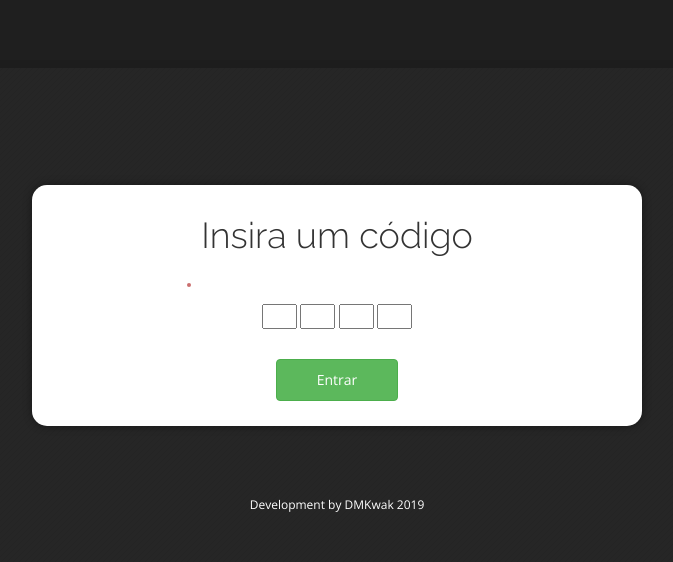
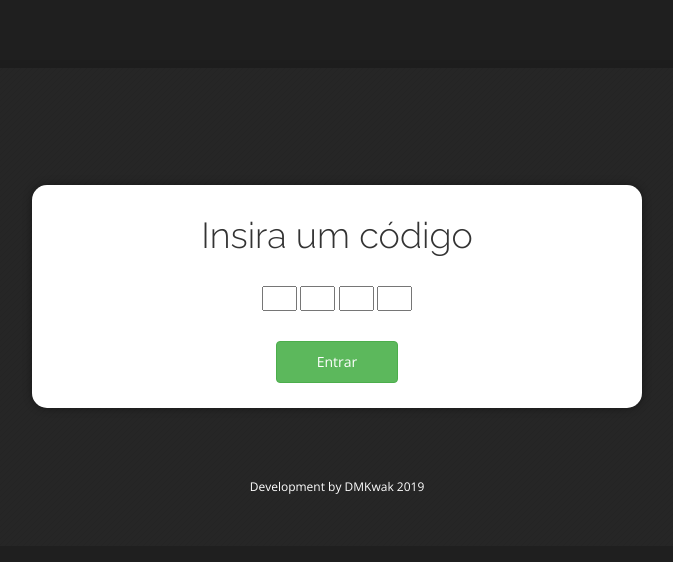
Before and after one commit to jeffersonkr/drink_flow_control, a Django app: page / in a window 1280 px wide. Shown: the top 562 px of the page, without its empty margins (303-976 px from the left). Run offline with Django 3.2, Linux system fonts and the light colour scheme; some libraries are stand-ins or nearby versions.

Commit message:
if error exist create li

```diff
--- a/core/templates/login.html
+++ b/core/templates/login.html
@@ -8,7 +8,12 @@
 			<legend>Insira um código</legend>
 
 			<div class="body">
-				<ul class="errorlist"><li style="text-align:center;">{{ error }}</li></ul>
+				<ul class="errorlist">
+					{% if error %}
+						<li style="text-align:center;">{{ error }}</li>
+					{% else %}
+					{% endif %}
+				</ul>
 				<input name="primeiro_digito" class="input-huge one_number" maxlength="1" type="number" required>
 				<input name="segundo_digito" class="input-huge one_number" maxlength="1" type="number" required>
 				<input name="terceiro_digito" class="input-huge one_number" maxlength="1" type="number" required>
```
